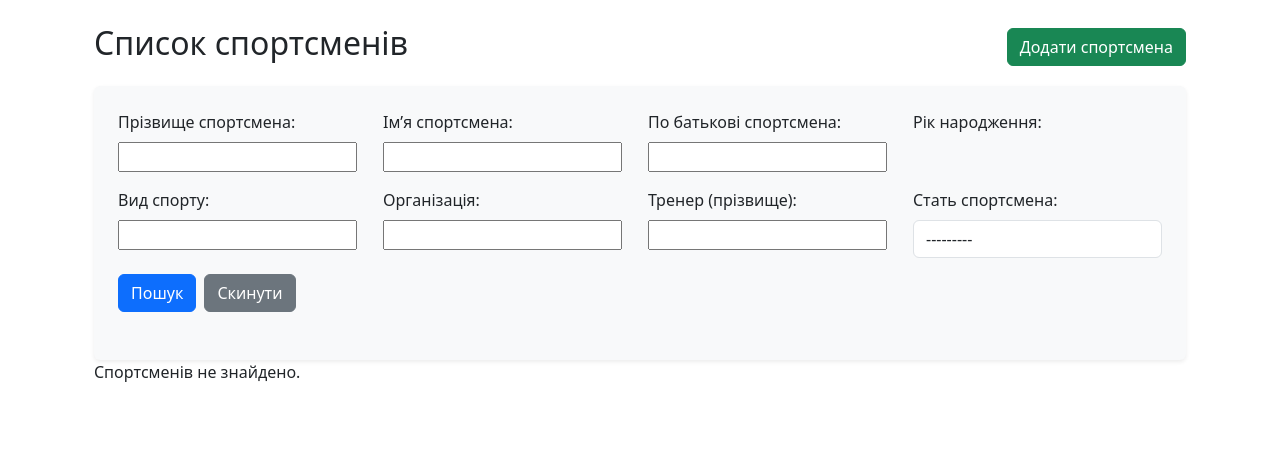
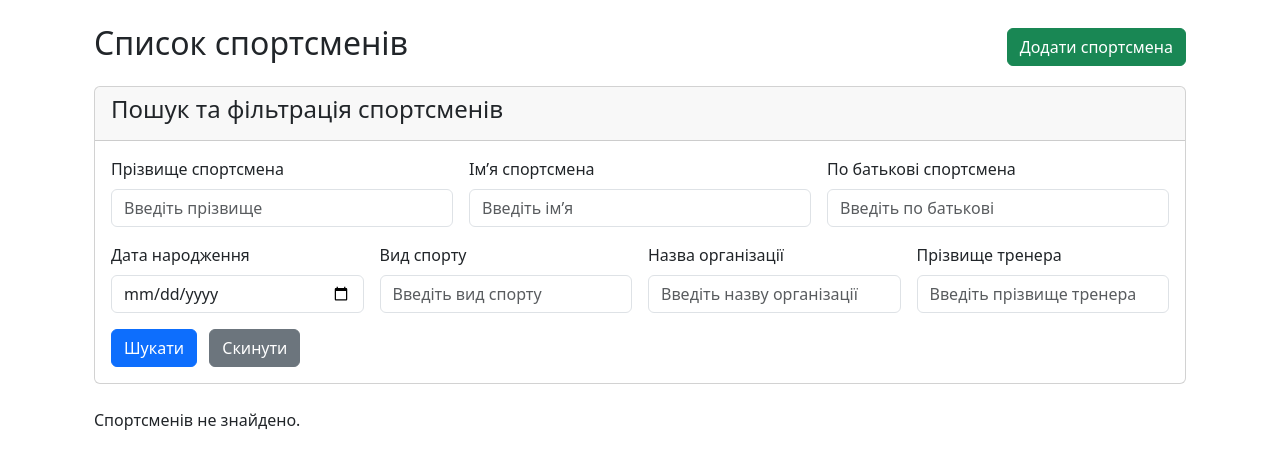
Before and after one commit to YevhenKhomenko/sport-health-accounting, a Django app: page /sportsperson/list/ in a window 1280 px wide. Shown: the part 56-525 px from the top of the page. Run offline with Django 5.2, Linux system fonts and the light colour scheme; the visitor is signed in with stand-in values (Sample User, id 1); some libraries are stand-ins or nearby versions.

Commit message:
minor template fixes

```diff
--- a/accounting/templates/accounting/sportperson_detail.html
+++ b/accounting/templates/accounting/sportperson_detail.html
@@ -98,7 +98,6 @@
             </div>
           </div>
         </form>
-        <a href="{% url 'trainer_add' %}" class="btn btn-primary mt-2">Створити нового тренера</a>
       </div>
     {% endif %}
   </div>
@@ -112,7 +111,7 @@
           <tr>
             <th>Назва</th>
             <th>Тип</th>
-            <NumberInputth>Адреса</th>
+            <th>Адреса</th>
             <th>Телефон</th>
             <th>Email</th>
             <th>Дії</th>
@@ -161,7 +160,6 @@
             </div>
           </div>
         </form>
-        <a href="{% url 'organization_add' %}" class="btn btn-primary mt-2">Створити нову організацію</a>
       </div>
     {% endif %}
   </div>
--- a/accounting/templates/accounting/sportperson_form.html
+++ b/accounting/templates/accounting/sportperson_form.html
@@ -85,7 +85,6 @@
   {% else %}
     <p>Тренерів немає.</p>
   {% endif %}
-  <a href="{% url 'trainer_add' %}" class="btn btn-primary">Додати тренера</a>
 </div>
 
 <!-- Організації -->
@@ -121,7 +120,6 @@
   {% else %}
     <p>Організацій немає.</p>
   {% endif %}
-  <a href="{% url 'organization_add' %}" class="btn btn-primary">Додати організацію</a>
 </div>
 
 <!-- Медичні записи -->
@@ -151,9 +149,6 @@
     <p>Медичних записів немає.</p>
   {% endif %}
   <a href="{% url 'medicalrecord_add' sportsperson.pk %}?next={{ request.path }}" class="btn btn-primary">Додати медичний запис</a>
-  {% if sportsperson %}
-    <a href="{% url 'medicalrecord_select_unassigned' %}?sportsperson_id={{ sportsperson.pk }}" class="btn btn-warning">Додати існуючий медичний запис</a>
-  {% endif %}
 </div>
 
 <!-- Антропометрія -->
--- a/accounting/templates/accounting/sportperson_list.html
+++ b/accounting/templates/accounting/sportperson_list.html
@@ -9,47 +9,57 @@
   </div>
 
   <!-- Search Form -->
-  <div class="search-form-wrapper p-4 bg-light rounded shadow-sm">
-    <form method="get" class="mb-4">
-      <div class="row g-3">
+  <div class="card mb-4">
+    <div class="card-header">
+      <h4>Пошук та фільтрація спортсменів</h4>
+    </div>
+    <div class="card-body">
+      <form method="get">
+        <!-- Перший рядок: П.І.Б. -->
+        <div class="row g-3 mb-3">
+          <div class="col-md-4">
+            <label for="last_name" class="form-label">Прізвище спортсмена</label>
+            <input type="text" name="last_name" id="last_name" class="form-control" placeholder="Введіть прізвище" value="{{ form.last_name.value|default:'' }}">
+          </div>
+          <div class="col-md-4">
+            <label for="first_name" class="form-label">Ім’я спортсмена</label>
+            <input type="text" name="first_name" id="first_name" class="form-control" placeholder="Введіть ім’я" value="{{ form.first_name.value|default:'' }}">
+          </div>
+          <div class="col-md-4">
+            <label for="patronymic" class="form-label">По батькові спортсмена</label>
+            <input type="text" name="patronymic" id="patronymic" class="form-control" placeholder="Введіть по батькові" value="{{ form.patronymic.value|default:'' }}">
+          </div>
+        </div>
+
+        <!-- Другий рядок: інші поля -->
+        <div class="row g-3 mb-3">
           <div class="col-md-3">
-          <label for="id_last_name" class="form-label">Прізвище спортсмена:</label>
-          {{ form.last_name }}
+            <label for="date_of_birth" class="form-label">Дата народження</label>
+            <input type="date" name="date_of_birth" id="date_of_birth" class="form-control" value="{{ form.date_of_birth.value|default:''|date:'Y-m-d' }}">
           </div>
           <div class="col-md-3">
-          <label for="id_first_name" class="form-label">Ім’я спортсмена:</label>
-          {{ form.first_name }}
+            <label for="primary_sport" class="form-label">Вид спорту</label>
+            <input type="text" name="primary_sport" id="primary_sport" class="form-control" placeholder="Введіть вид спорту" value="{{ form.primary_sport.value|default:'' }}">
           </div>
           <div class="col-md-3">
-          <label for="id_patronymic" class="form-label">По батькові спортсмена:</label>
-          {{ form.patronymic }}
+            <label for="organization" class="form-label">Назва організації</label>
+            <input type="text" name="organization" id="organization" class="form-control" placeholder="Введіть назву організації" value="{{ form.organization.value|default:'' }}">
           </div>
           <div class="col-md-3">
-          <label for="id_year_of_birth" class="form-label">Рік народження:</label>
-          {{ form.year_of_birth }}
-        </div>
-        <div class="col-md-3">
-          <label for="id_primary_sport" class="form-label">Вид спорту:</label>
-          {{ form.primary_sport }}
-        </div>
-        <div class="col-md-3">
-          <label for="id_organization" class="form-label">Організація:</label>
-          {{ form.organization }}
-        </div>
-        <div class="col-md-3">
-          <label for="id_trainer" class="form-label">Тренер (прізвище):</label>
-          {{ form.trainer }}
-        </div>
-        <div class="col-md-3">
-          <label for="id_gender" class="form-label">Стать спортсмена:</label>
-          {{ form.gender }}
+            <label for="trainer" class="form-label">Прізвище тренера</label>
+            <input type="text" name="trainer" id="trainer" class="form-control" placeholder="Введіть прізвище тренера" value="{{ form.trainer.value|default:'' }}">
           </div>
         </div>
-      <div class="mt-3 d-flex">
-        <button type="submit" class="btn btn-primary me-2">Пошук</button>
+
+        <!-- Кнопки -->
+        <div class="row">
+          <div class="col-12">
+            <button type="submit" class="btn btn-primary me-2">Шукати</button>
             <a href="{% url 'sportsperson_list' %}" class="btn btn-secondary">Скинути</a>
           </div>
+        </div>
       </form>
+    </div>
   </div>
 
   <!-- Sportsperson List -->
@@ -73,15 +83,7 @@
             <td>{{ sportsperson.first_name }}</td>
             <td>{{ sportsperson.patronymic|default:"—" }}</td>
             <td>{{ sportsperson.date_of_birth|date:"d.m.Y" }}</td>
-            <td>
-              {% if sportsperson.gender == "male" %}
-                Чоловік
-              {% elif sportsperson.gender == "female" %}
-                Жінка
-              {% else %}
-                {{ sportsperson.gender }}
-              {% endif %}
-            </td>
+            <td>{{ sportsperson.gender }}</td>
             <td>{{ sportsperson.primary_sport }}</td>
             <td>
               <a href="{% url 'sportsperson_detail' sportsperson.pk %}" class="btn btn-info btn-sm">Деталі</a>
--- a/accounting/views.py
+++ b/accounting/views.py
@@ -79,8 +79,6 @@ def sportsperson_list(request):
     form = SportspersonSearchForm(request.GET or None)
     queryset = Sportsperson.objects.all()
 
-    year_of_birth = request.GET.get('year_of_birth')
-
     if form.is_valid():
         if form.cleaned_data.get('last_name'):
             queryset = queryset.filter(last_name__icontains=form.cleaned_data['last_name'])
@@ -88,18 +86,14 @@ def sportsperson_list(request):
             queryset = queryset.filter(first_name__icontains=form.cleaned_data['first_name'])
         if form.cleaned_data.get('patronymic'):
             queryset = queryset.filter(patronymic__icontains=form.cleaned_data['patronymic'])
-        if year_of_birth:
-            try:
-                year = int(year_of_birth)
-                queryset = queryset.filter(date_of_birth__year=year)
-            except ValueError:
-                pass
+        if form.cleaned_data.get('date_of_birth'):
+            queryset = queryset.filter(date_of_birth=form.cleaned_data['date_of_birth'])
         if form.cleaned_data.get('primary_sport'):
             queryset = queryset.filter(primary_sport__icontains=form.cleaned_data['primary_sport'])
-        if request.GET.get('organization'):
-            queryset = queryset.filter(organizations__organization_name__icontains=request.GET.get('organization'))
-        if request.GET.get('trainer'):
-            queryset = queryset.filter(trainers__last_name__icontains=request.GET.get('trainer'))
+        if form.cleaned_data.get('organization'):
+            queryset = queryset.filter(organizations__organization_name__icontains=form.cleaned_data['organization'])
+        if form.cleaned_data.get('trainer'):
+            queryset = queryset.filter(trainers__last_name__icontains=form.cleaned_data['trainer'])
         if form.cleaned_data.get('gender'):
             queryset = queryset.filter(gender=form.cleaned_data['gender'])
 
```
Also changed, not shown: media/medical_documents/header.png.webp (deleted), 5 other files. Lines whose indentation alone changed are shown as unchanged.
